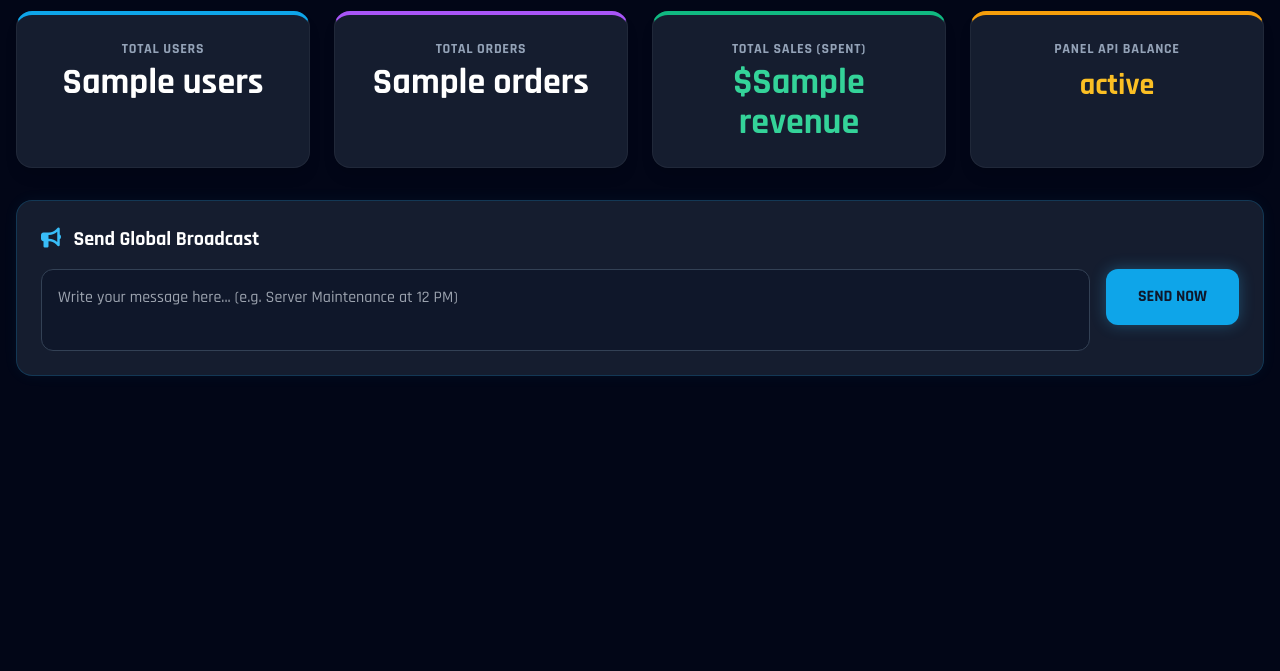
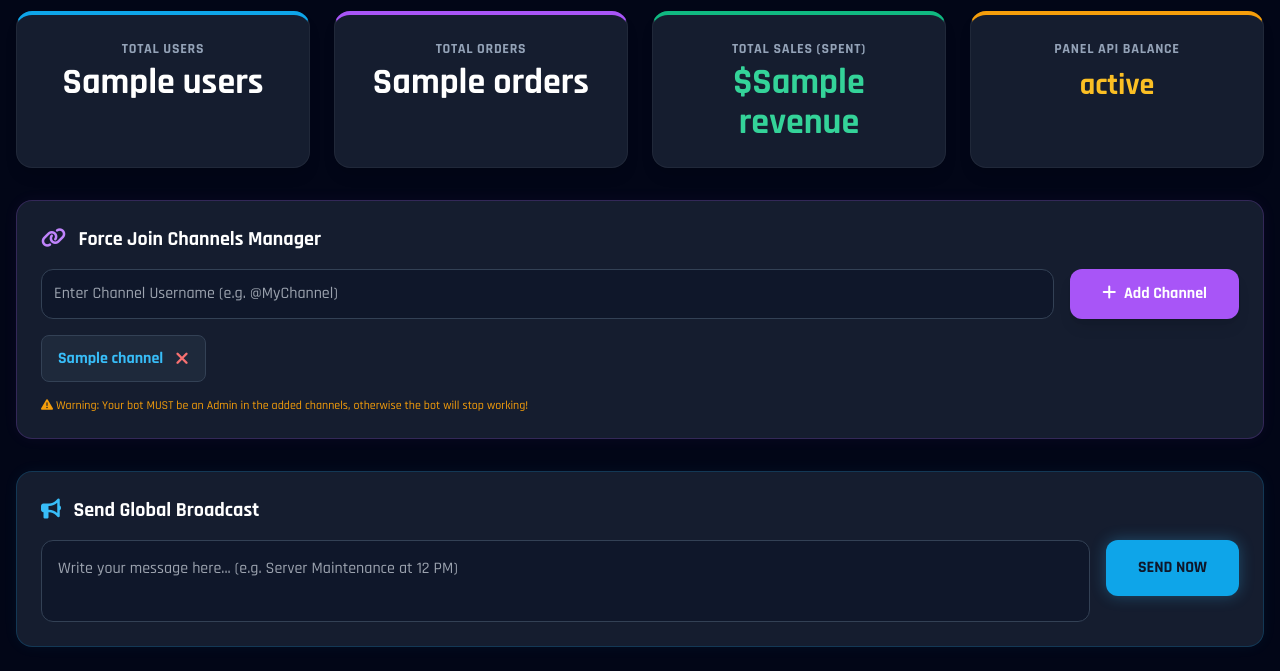
Before and after one commit to ome1111/Smm-panel, a Flask app: template templates/admin.html in a window 1280 px wide. Shown: the part 164-835 px from the top of the page. Before the commit the page ends 540 px from the top, so only its background shows below. Run offline with Flask 3, Linux system fonts and the light colour scheme; the template is opened without the code that fills it: most values are stand-ins (such as "Sample title", 1, 10 or a date in 2020); some libraries are stand-ins or nearby versions.

Commit message:
Update admin.html

```diff
--- a/templates/admin.html
+++ b/templates/admin.html
@@ -28,14 +28,14 @@
     </nav>
 
     <div class="max-w-7xl mx-auto px-4 mt-6">
-        <div class="flex space-x-2 border-b border-slate-800">
-            <button onclick="switchTab('dashboard')" id="tab-dashboard" class="tab-btn active px-6 py-3 font-bold text-slate-400 hover:text-white transition-all rounded-t-lg">
+        <div class="flex space-x-2 border-b border-slate-800 overflow-x-auto">
+            <button onclick="switchTab('dashboard')" id="tab-dashboard" class="tab-btn active px-6 py-3 font-bold text-slate-400 hover:text-white transition-all rounded-t-lg whitespace-nowrap">
                 <i class="fa-solid fa-chart-pie mr-2"></i> Dashboard
             </button>
-            <button onclick="switchTab('users')" id="tab-users" class="tab-btn px-6 py-3 font-bold text-slate-400 hover:text-white transition-all rounded-t-lg">
+            <button onclick="switchTab('users')" id="tab-users" class="tab-btn px-6 py-3 font-bold text-slate-400 hover:text-white transition-all rounded-t-lg whitespace-nowrap">
                 <i class="fa-solid fa-users mr-2"></i> User Manager
             </button>
-            <button onclick="switchTab('orders')" id="tab-orders" class="tab-btn px-6 py-3 font-bold text-slate-400 hover:text-white transition-all rounded-t-lg">
+            <button onclick="switchTab('orders')" id="tab-orders" class="tab-btn px-6 py-3 font-bold text-slate-400 hover:text-white transition-all rounded-t-lg whitespace-nowrap">
                 <i class="fa-solid fa-list-check mr-2"></i> Order History
             </button>
         </div>
@@ -63,6 +63,29 @@
                 </div>
             </div>
 
+            <div class="glass-card rounded-2xl p-6 mb-8 border border-purple-500/20 shadow-[0_0_15px_rgba(168,85,247,0.05)]">
+                <h3 class="text-xl font-bold text-white mb-4"><i class="fa-solid fa-link text-purple-400 mr-2"></i> Force Join Channels Manager</h3>
+                <form action="/add_channel" method="POST" class="flex flex-col md:flex-row gap-4 mb-4">
+                    <input type="text" name="channel" required placeholder="Enter Channel Username (e.g. @MyChannel)"
+                        class="flex-1 bg-slate-900 border border-slate-700 rounded-xl p-3 text-white focus:outline-none focus:border-purple-500">
+                    <button type="submit" class="bg-purple-500 hover:bg-purple-400 text-white font-bold px-8 py-3 rounded-xl transition-all shadow-lg">
+                        <i class="fa-solid fa-plus mr-1"></i> Add Channel
+                    </button>
+                </form>
+
+                <div class="flex flex-wrap gap-3 mt-4">
+                    {% for ch in channels %}
+                    <div class="bg-slate-800 border border-slate-700 px-4 py-2 rounded-lg flex items-center gap-3">
+                        <span class="text-sky-400 font-bold">{{ ch }}</span>
+                        <a href="/del_channel/{{ ch|replace('@', '') }}" class="text-red-400 hover:text-red-300 transition-colors" title="Remove Channel"><i class="fa-solid fa-times text-lg"></i></a>
+                    </div>
+                    {% else %}
+                    <p class="text-slate-500 text-sm">No channels added yet. Bot is open to all users.</p>
+                    {% endfor %}
+                </div>
+                <p class="text-xs text-amber-500 mt-4"><i class="fa-solid fa-triangle-exclamation"></i> Warning: Your bot MUST be an Admin in the added channels, otherwise the bot will stop working!</p>
+            </div>
+
             <div class="glass-card rounded-2xl p-6 border border-sky-500/20 shadow-[0_0_15px_rgba(56,189,248,0.05)]">
                 <h3 class="text-xl font-bold text-white mb-4"><i class="fa-solid fa-bullhorn text-sky-400 mr-2"></i> Send Global Broadcast</h3>
                 <form action="/send_broadcast" method="POST" class="flex flex-col md:flex-row gap-4">
@@ -77,19 +100,19 @@
 
         <div id="content-users" class="tab-content">
             <div class="glass-card rounded-2xl overflow-hidden border border-slate-800">
-                <div class="p-4 bg-slate-900/50 flex justify-between items-center border-b border-slate-800">
+                <div class="p-4 bg-slate-900/50 flex flex-col md:flex-row justify-between items-center gap-4 border-b border-slate-800">
                     <h3 class="text-xl font-bold text-white">All Users Database</h3>
-                    <input type="text" id="searchUser" onkeyup="searchTable('searchUser', 'userTable')" placeholder="Search ID/Name..." class="bg-slate-950 border border-slate-700 rounded-lg px-4 py-2 text-sm text-white focus:outline-none focus:border-sky-500 w-64">
+                    <input type="text" id="searchUser" onkeyup="searchTable('searchUser', 'userTable')" placeholder="Search ID/Name..." class="bg-slate-950 border border-slate-700 rounded-lg px-4 py-2 text-sm text-white focus:outline-none focus:border-sky-500 w-full md:w-64">
                 </div>
                 <div class="overflow-x-auto">
                     <table class="w-full text-left border-collapse" id="userTable">
                         <thead>
                             <tr class="bg-slate-950/50 text-slate-400 text-xs uppercase">
-                                <th class="p-4">User</th>
+                                <th class="p-4 whitespace-nowrap">User Details</th>
                                 <th class="p-4">Balance</th>
                                 <th class="p-4">Spent</th>
                                 <th class="p-4">Joined</th>
-                                <th class="p-4 text-center">Add/Deduct Balance</th>
+                                <th class="p-4 text-center whitespace-nowrap">Add / Deduct</th>
                                 <th class="p-4 text-center">Ban</th>
                             </tr>
                         </thead>
@@ -106,7 +129,7 @@
                                 <td class="p-4 text-center">
                                     <form action="/add_balance/{{ user._id }}" method="POST" class="flex items-center justify-center gap-2">
                                         <input type="number" step="0.01" name="amount" placeholder="+/- Amt" required class="w-20 bg-slate-900 border border-slate-700 rounded px-2 py-1 text-sm text-white text-center">
-                                        <button type="submit" class="bg-sky-500/20 text-sky-400 hover:bg-sky-500 hover:text-white px-2 py-1 rounded transition-colors border border-sky-500/30">Apply</button>
+                                        <button type="submit" class="bg-sky-500/20 text-sky-400 hover:bg-sky-500 hover:text-white px-3 py-1 rounded transition-colors border border-sky-500/30">Apply</button>
                                     </form>
                                 </td>
                                 <td class="p-4 text-center">
@@ -122,17 +145,17 @@
 
         <div id="content-orders" class="tab-content">
             <div class="glass-card rounded-2xl overflow-hidden border border-slate-800">
-                <div class="p-4 bg-slate-900/50 flex justify-between items-center border-b border-slate-800">
-                    <h3 class="text-xl font-bold text-white">Latest 100 Orders</h3>
-                    <input type="text" id="searchOrder" onkeyup="searchTable('searchOrder', 'orderTable')" placeholder="Search Link/OID..." class="bg-slate-950 border border-slate-700 rounded-lg px-4 py-2 text-sm text-white focus:outline-none focus:border-sky-500 w-64">
+                <div class="p-4 bg-slate-900/50 flex flex-col md:flex-row justify-between items-center gap-4 border-b border-slate-800">
+                    <h3 class="text-xl font-bold text-white">Latest Orders</h3>
+                    <input type="text" id="searchOrder" onkeyup="searchTable('searchOrder', 'orderTable')" placeholder="Search Link/OID..." class="bg-slate-950 border border-slate-700 rounded-lg px-4 py-2 text-sm text-white focus:outline-none focus:border-sky-500 w-full md:w-64">
                 </div>
                 <div class="overflow-x-auto">
                     <table class="w-full text-left border-collapse" id="orderTable">
                         <thead>
                             <tr class="bg-slate-950/50 text-slate-400 text-xs uppercase">
-                                <th class="p-4">Order ID</th>
+                                <th class="p-4">OID</th>
                                 <th class="p-4">User ID</th>
-                                <th class="p-4">Link (Target)</th>
+                                <th class="p-4 min-w-[150px]">Link</th>
                                 <th class="p-4">Cost</th>
                                 <th class="p-4">Status</th>
                                 <th class="p-4 text-center">Action</th>
@@ -154,7 +177,7 @@
                                 </td>
                                 <td class="p-4 text-center">
                                     {% if order.status|lower != 'refunded' %}
-                                    <a href="/refund_order/{{ order.oid }}" onclick="return confirm('Refund ${{ order.cost }} to User?');" class="bg-amber-500 hover:bg-amber-400 text-slate-900 px-3 py-1 rounded font-bold transition-colors shadow-lg">
+                                    <a href="/refund_order/{{ order.oid }}" onclick="return confirm('Refund ${{ order.cost }} to User?');" class="bg-amber-500 hover:bg-amber-400 text-slate-900 px-3 py-1 rounded font-bold transition-colors shadow-lg whitespace-nowrap">
                                         Refund
                                     </a>
                                     {% else %}
@@ -173,16 +196,12 @@
 
     <script>
         function switchTab(tabId) {
-            // Hide all contents and remove active class from buttons
             document.querySelectorAll('.tab-content').forEach(el => el.classList.remove('active'));
             document.querySelectorAll('.tab-btn').forEach(el => el.classList.remove('active'));
-
-            // Show selected content and add active class to button
             document.getElementById('content-' + tabId).classList.add('active');
             document.getElementById('tab-' + tabId).classList.add('active');
         }
 
-        // Universal Search Function
         function searchTable(inputId, tableId) {
             let input = document.getElementById(inputId).value.toLowerCase();
             let rows = document.querySelectorAll('#' + tableId + ' tbody tr');
```
